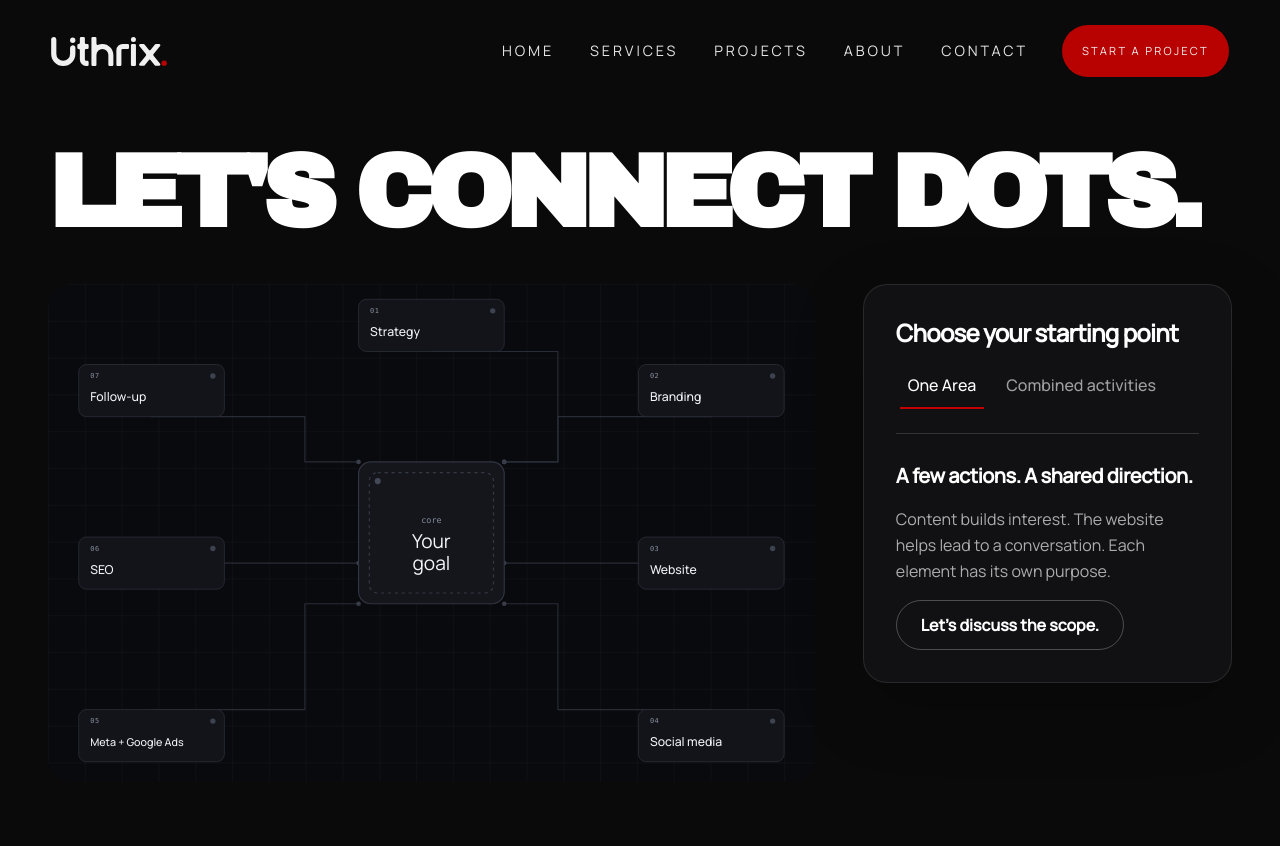
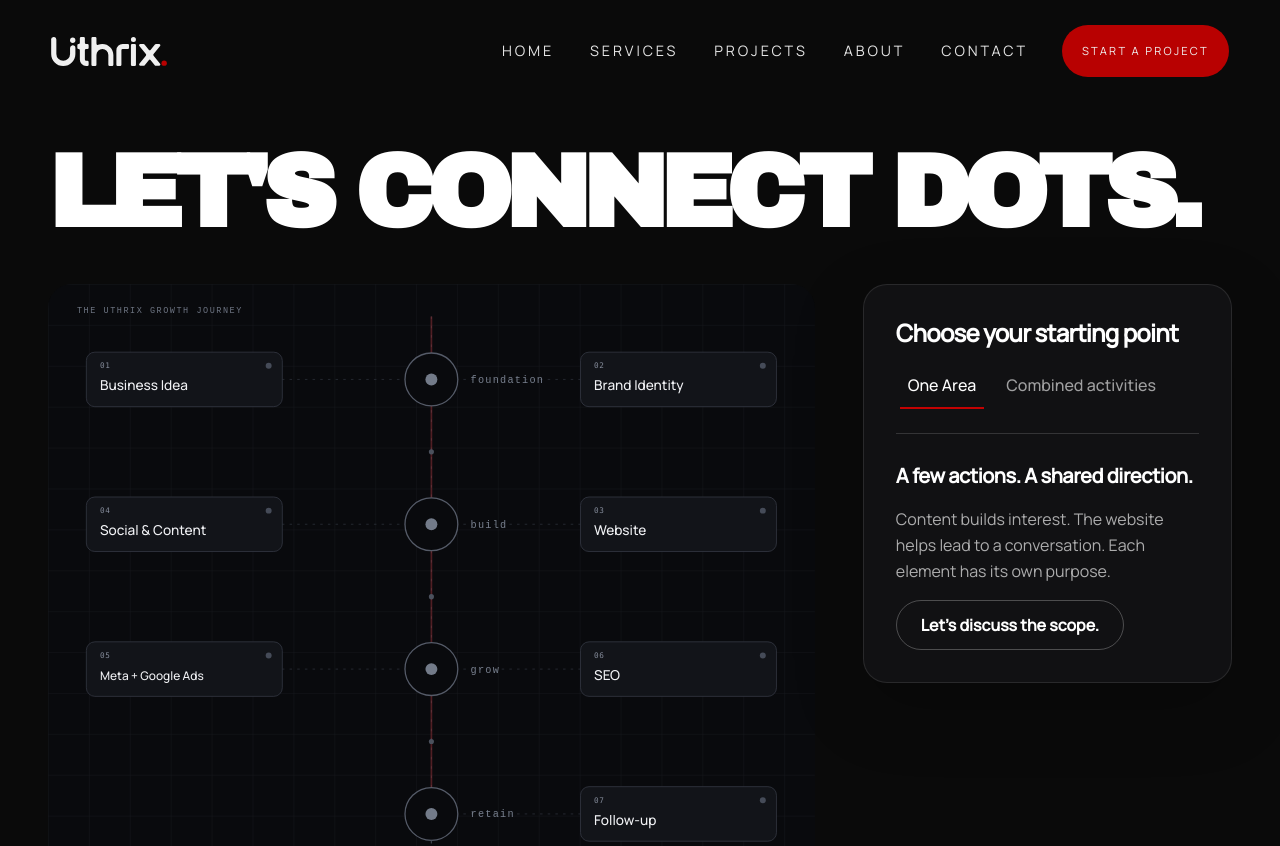
Before and after one commit to Uthrix-Digital/uthrix-digital, a Next.js app: page /ConnetMainDots in a window 1280 px wide. Shown: the top 846 px of the page. Built offline with nearby package versions, Linux system fonts and the light colour scheme.

Commit message:
feat: enhance DotsMap component with improved node structure and styling

```diff
--- a/src/components/shared/(GrowthPathMap)/DotsMap.tsx
+++ b/src/components/shared/(GrowthPathMap)/DotsMap.tsx
@@ -7,17 +7,19 @@ import type { NodeDef, Phase } from "./types";
 import {
   Popover,
   PopoverContent,
+  PopoverDescription,
+  PopoverTitle,
   PopoverTrigger,
 } from "@/components/ui/popover";
 
-interface RadarMapProps {
+interface DotsMapProps {
   mask: number;
   hubLines: string[];
   activePhases: Phase[];
   onNodeClick: (bit: number) => void;
 }
 
-interface GraphNode extends NodeDef {
+interface MapNode extends NodeDef {
   number: string;
   displayLabel: string;
   x: number;
@@ -26,94 +28,48 @@ interface GraphNode extends NodeDef {
   height: number;
 }
 
+const STAGES: readonly { id: Phase; label: string; y: number }[] = [
+  { id: "foundation", label: "foundation", y: 112 },
+  { id: "build", label: "build", y: 282 },
+  { id: "grow", label: "grow", y: 452 },
+  { id: "retain", label: "retain", y: 622 },
+];
+
 const NODE_POSITIONS: Record<
   string,
-  Pick<GraphNode, "number" | "displayLabel" | "x" | "y" | "width" | "height">
+  Pick<MapNode, "number" | "displayLabel" | "x" | "y" | "width" | "height">
 > = {
-  idea: {
-    number: "01",
-    displayLabel: "Strategy",
-    x: 405,
-    y: 20,
-    width: 190,
-    height: 68,
-  },
-  brand: {
-    number: "02",
-    displayLabel: "Branding",
-    x: 770,
-    y: 105,
-    width: 190,
-    height: 68,
-  },
-  website: {
-    number: "03",
-    displayLabel: "Website",
-    x: 770,
-    y: 330,
-    width: 190,
-    height: 68,
-  },
-  social: {
-    number: "04",
-    displayLabel: "Social media",
-    x: 770,
-    y: 555,
-    width: 190,
-    height: 68,
-  },
-  ads: {
-    number: "05",
-    displayLabel: "Meta + Google Ads",
-    x: 40,
-    y: 555,
-    width: 190,
-    height: 68,
-  },
-  seo: {
-    number: "06",
-    displayLabel: "SEO",
-    x: 40,
-    y: 330,
-    width: 190,
-    height: 68,
-  },
-  followup: {
-    number: "07",
-    displayLabel: "Follow-up",
-    x: 40,
-    y: 105,
-    width: 190,
-    height: 68,
-  },
+  idea: { number: "01", displayLabel: "Business Idea", x: 45, y: 80, width: 230, height: 64 },
+  brand: { number: "02", displayLabel: "Brand Identity", x: 625, y: 80, width: 230, height: 64 },
+  website: { number: "03", displayLabel: "Website", x: 625, y: 250, width: 230, height: 64 },
+  social: { number: "04", displayLabel: "Social & Content", x: 45, y: 250, width: 230, height: 64 },
+  ads: { number: "05", displayLabel: "Meta + Google Ads", x: 45, y: 420, width: 230, height: 64 },
+  seo: { number: "06", displayLabel: "SEO", x: 625, y: 420, width: 230, height: 64 },
+  followup: { number: "07", displayLabel: "Follow-up", x: 625, y: 590, width: 230, height: 64 },
 };
 
-const GRAPH_NODES: readonly GraphNode[] = NODES.map((node) => ({
+const GRAPH_NODES: readonly MapNode[] = NODES.map((node) => ({
   ...node,
   ...NODE_POSITIONS[node.id],
 }));
 
-const CENTER = { x: 405, y: 232, width: 190, height: 185 };
+const CENTER_X = 450;
 const RED = "#ff1f28";
-const INACTIVE = "#2c303c";
+const INACTIVE = "#323640";
 const GRID = "#17191f";
 
-function connectorPath(node: GraphNode): string {
-  const isLeft = node.x < CENTER.x;
-  const isTop = node.y < CENTER.y;
-  const nodeX = isLeft ? node.x + node.width : node.x;
-  const nodeY = node.y + node.height / 2;
-  const centerX = isLeft ? CENTER.x : CENTER.x + CENTER.width;
-  const elbowX = isLeft ? centerX - 70 : centerX + 70;
+function stageFor(node: MapNode) {
+  return STAGES.find((stage) => stage.id === node.phase) ?? STAGES[0];
+}
 
-  if (node.y < CENTER.y || node.y > CENTER.y + CENTER.height) {
-    const verticalStart = isTop ? node.y + node.height : node.y;
-    const verticalEnd = isTop ? CENTER.y : CENTER.y + CENTER.height;
-    const startX = node.x + node.width / 2;
-    return `M ${startX} ${verticalStart} H ${elbowX} V ${verticalEnd} H ${centerX}`;
-  }
-
-  return `M ${nodeX} ${nodeY} H ${centerX}`;
+function branchPath(node: MapNode): string {
+  const stage = stageFor(node);
+  const isLeft = node.x < CENTER_X;
+  const startX = isLeft ? node.x + node.width : node.x;
+  const endX = isLeft ? CENTER_X - 30 : CENTER_X + 30;
+  const y = node.y + node.height / 2;
+  const elbowX = isLeft ? CENTER_X - 105 : CENTER_X + 105;
+  return `M ${startX} ${y} H ${elbowX} V ${stage.y} H ${endX}`;
 }
 
 function GridBackground() {
@@ -122,6 +78,13 @@ function GridBackground() {
       <pattern id="growth-map-grid" width="48" height="48" patternUnits="userSpaceOnUse">
         <path d="M 48 0 L 0 0 0 48" fill="none" stroke={GRID} strokeWidth="1" />
       </pattern>
+      <filter id="growth-map-glow" x="-100%" y="-100%" width="300%" height="300%">
+        <feGaussianBlur stdDeviation="5" result="blur" />
+        <feMerge>
+          <feMergeNode in="blur" />
+          <feMergeNode in="SourceGraphic" />
+        </feMerge>
+      </filter>
     </defs>
   );
 }
@@ -132,14 +95,11 @@ function NodeCard({
   isDimmed,
   onNodeClick,
 }: {
-  node: GraphNode;
+  node: MapNode;
   isSelected: boolean;
   isDimmed: boolean;
   onNodeClick: (bit: number) => void;
 }) {
-  const stroke = isSelected ? RED : INACTIVE;
-  const fill = isSelected ? "#1b0d10" : "#121419";
-
   return (
     <motion.g
       role="button"
@@ -153,7 +113,7 @@ function NodeCard({
         }
       }}
       initial={false}
-      animate={{ opacity: isDimmed ? 0.34 : 1 }}
+      animate={{ opacity: isDimmed ? 0.3 : 1 }}
       transition={{ duration: 0.2 }}
       style={{ cursor: "pointer", outline: "none" }}
     >
@@ -163,20 +123,20 @@ function NodeCard({
         width={node.width}
         height={node.height}
         rx="10"
-        fill={fill}
-        stroke={stroke}
-        strokeWidth={isSelected ? 1.5 : 1}
+        fill={isSelected ? "#260d10" : "#121419"}
+        stroke={isSelected ? RED : INACTIVE}
+        strokeWidth={isSelected ? 2 : 1}
       />
       <circle
-        cx={node.x + node.width - 15}
-        cy={node.y + 15}
+        cx={node.x + node.width - 16}
+        cy={node.y + 16}
         r="3.5"
-        fill={isSelected ? RED : "#3c424e"}
+        fill={isSelected ? RED : "#454b58"}
       />
       <text
-        x={node.x + 15}
-        y={node.y + 18}
-        fill={isSelected ? "#ff6d72" : "#8a91a1"}
+        x={node.x + 16}
+        y={node.y + 19}
+        fill={isSelected ? "#ff7378" : "#858c9b"}
         fontSize="9"
         fontFamily="ui-monospace, SFMono-Regular, Menlo, monospace"
         letterSpacing="0.08em"
@@ -184,8 +144,8 @@ function NodeCard({
         {node.number}
       </text>
       <text
-        x={node.x + 15}
-        y={node.y + 48}
+        x={node.x + 16}
+        y={node.y + 45}
         fill="#f1f2f5"
         fontSize={node.displayLabel.length > 16 ? "14" : "16"}
         fontFamily="inherit"
@@ -200,104 +160,163 @@ function NodeCard({
 export function DotsMap({
   mask,
   hubLines,
+  activePhases,
   onNodeClick,
-}: RadarMapProps) {
+}: DotsMapProps) {
   const [openNodeBit, setOpenNodeBit] = useState<number | null>(null);
 
   return (
     <div className="relative w-full overflow-hidden rounded-2xl bg-[#090a0d]">
       <svg
-        viewBox="0 0 1000 650"
+        viewBox="0 0 900 850"
         className="block h-auto w-full select-none"
         role="img"
-        aria-label="Interactive Uthrix growth path map — click a service to explore"
+        aria-label="Interactive Uthrix growth path journey — explore foundation, build, grow, and retain"
       >
         <GridBackground />
-        <rect width="1000" height="650" fill="url(#growth-map-grid)" />
+        <rect width="900" height="720" fill="url(#growth-map-grid)" />
+
+        <text x="34" y="34" fill="#6d7482" fontSize="10" fontFamily="ui-monospace, monospace" letterSpacing="0.18em">
+          THE UTHRIX GROWTH JOURNEY
+        </text>
+
+        <path
+          d={`M ${CENTER_X} 38 V ${STAGES[STAGES.length - 1].y}`}
+          fill="none"
+          stroke="#343944"
+          strokeWidth="1"
+          strokeDasharray="3 8"
+        />
+        <path
+          d={`M ${CENTER_X} 38 V ${STAGES[STAGES.length - 1].y}`}
+          fill="none"
+          stroke={mask ? RED : "#8a3035"}
+          strokeWidth="2"
+          opacity={mask ? 1 : 0.55}
+          filter={mask ? "url(#growth-map-glow)" : undefined}
+        />
 
         {GRAPH_NODES.map((node) => {
           const isSelected = (mask & node.bit) !== 0;
-          const isDimmed = mask !== 0 && !isSelected;
-
           return (
             <path
-              key={`connector-${node.bit}`}
-              d={connectorPath(node)}
+              key={`branch-${node.bit}`}
+              d={branchPath(node)}
               fill="none"
               stroke={isSelected ? RED : INACTIVE}
-              strokeWidth={isSelected ? 2.5 : 1.5}
+              strokeWidth={isSelected ? 2 : 1}
+              strokeDasharray={isSelected ? undefined : "2 7"}
               strokeLinecap="round"
               strokeLinejoin="round"
-              opacity={isDimmed ? 0.25 : isSelected ? 1 : 0.9}
+              opacity={mask !== 0 && !isSelected ? 0.2 : isSelected ? 1 : 0.8}
             />
           );
         })}
 
-        {GRAPH_NODES.map((node) => (
-          <circle
-            key={`port-${node.bit}`}
-            cx={node.x < CENTER.x ? CENTER.x : CENTER.x + CENTER.width}
-            cy={
-              node.y < CENTER.y
-                ? CENTER.y
-                : node.y > CENTER.y + CENTER.height
-                  ? CENTER.y + CENTER.height
-                  : node.y + node.height / 2
-            }
-            r="3"
-            fill={(mask & node.bit) !== 0 ? RED : "#383d49"}
-            opacity={mask !== 0 && (mask & node.bit) === 0 ? 0.35 : 1}
-          />
-        ))}
+        {STAGES.map((stage, index) => {
+          const isActive = activePhases.includes(stage.id);
+          const isLast = index === STAGES.length - 1;
+          return (
+            <g key={stage.id}>
+              <circle
+                cx={CENTER_X}
+                cy={stage.y}
+                r="31"
+                fill="#090a0d"
+                stroke={isActive ? RED : "#555b68"}
+                strokeWidth={isActive ? 2 : 1.5}
+              />
+              <circle
+                cx={CENTER_X}
+                cy={stage.y}
+                r="7"
+                fill={isActive ? RED : "#737b89"}
+                filter={isActive ? "url(#growth-map-glow)" : undefined}
+              />
+              <text
+                x={CENTER_X + 46}
+                y={stage.y + 4}
+                fill={isActive ? "#f1f2f5" : "#777f8d"}
+                fontSize="12"
+                fontFamily="ui-monospace, monospace"
+                letterSpacing="0.12em"
+              >
+                {stage.label}
+              </text>
+              {!isLast && (
+                <circle
+                  cx={CENTER_X}
+                  cy={stage.y + 85}
+                  r="3"
+                  fill={activePhases.includes(STAGES[index + 1].id) ? RED : "#4b515d"}
+                />
+              )}
+            </g>
+          );
+        })}
 
-        <rect
-          x={CENTER.x}
-          y={CENTER.y}
-          width={CENTER.width}
-          height={CENTER.height}
-          rx="16"
-          fill="#14161c"
-          stroke="#303541"
+        <path
+          d={`M ${CENTER_X} ${STAGES[STAGES.length - 1].y + 31} V 716`}
+          fill="none"
+          stroke={mask ? RED : "#4b515d"}
           strokeWidth="1.5"
+          strokeDasharray="3 8"
+          strokeLinecap="round"
+          opacity={mask ? 1 : 0.8}
         />
-        <rect
-          x={CENTER.x + 14}
-          y={CENTER.y + 14}
-          width={CENTER.width - 28}
-          height={CENTER.height - 28}
-          rx="11"
-          fill="none"
-          stroke={mask ? RED : "#343944"}
-          strokeWidth="1.5"
-          strokeDasharray="4 5"
+        <circle
+          cx={CENTER_X}
+          cy="716"
+          r="3"
+          fill={mask ? RED : "#737b89"}
         />
-        <circle cx={CENTER.x + 25} cy={CENTER.y + 25} r="4" fill={mask ? RED : "#424855"} />
-        <text
-          x={CENTER.x + CENTER.width / 2}
-          y={CENTER.y + 80}
-          textAnchor="middle"
-          fill="#858c9c"
-          fontSize="11"
-          fontFamily="ui-monospace, SFMono-Regular, Menlo, monospace"
-        >
-          core
-        </text>
+
         <motion.g
           key={hubLines.join("|")}
           initial={{ opacity: 0 }}
           animate={{ opacity: 1 }}
           transition={{ duration: 0.2 }}
         >
+          <circle
+            cx={CENTER_X}
+            cy="770"
+            r="52"
+            fill="#14161c"
+            stroke={mask ? RED : "#555b68"}
+            strokeWidth={mask ? 2 : 1.5}
+            filter={mask ? "url(#growth-map-glow)" : undefined}
+          />
+          <circle
+            cx={CENTER_X}
+            cy="770"
+            r="40"
+            fill="none"
+            stroke={mask ? RED : "#343944"}
+            strokeWidth="1.5"
+            strokeDasharray="3 5"
+          />
+          <circle cx={CENTER_X - 30} cy="740" r="4" fill={mask ? RED : "#737b89"} />
+          <text
+            x={CENTER_X}
+            y="760"
+            textAnchor="middle"
+            fill="#858c9c"
+            fontSize="10"
+            fontFamily="ui-monospace, monospace"
+            letterSpacing="0.14em"
+          >
+            YOUR GOAL
+          </text>
           {hubLines.map((line, index) => (
             <text
               key={line + index}
-              x={CENTER.x + CENTER.width / 2}
-              y={CENTER.y + 112 + index * 29}
+              x={CENTER_X}
+              y={780 + index * 16}
               textAnchor="middle"
               fill="#f4f5f7"
-              fontSize={hubLines.length > 1 ? "25" : "28"}
+              fontSize={hubLines.length > 1 ? "15" : "17"}
               fontFamily="inherit"
-              fontWeight="400"
+              fontWeight="500"
             >
               {line}
             </text>
@@ -317,14 +336,11 @@ export function DotsMap({
 
       {GRAPH_NODES.map((node) => {
         const isSelected = (mask & node.bit) !== 0;
-
         return (
           <Popover
             key={`popover-${node.bit}`}
             open={openNodeBit === node.bit && isSelected}
-            onOpenChange={(open) => {
-              setOpenNodeBit(open ? node.bit : null);
-            }}
+            onOpenChange={(open) => setOpenNodeBit(open ? node.bit : null)}
           >
             <PopoverTrigger
               type="button"
@@ -336,29 +352,33 @@ export function DotsMap({
               }}
               className="absolute rounded-[10px] border-0 bg-transparent p-0 focus-visible:outline-none focus-visible:ring-2 focus-visible:ring-[#ff1f28]"
               style={{
-                left: `${(node.x / 1000) * 100}%`,
-                top: `${(node.y / 650) * 100}%`,
-                width: `${(node.width / 1000) * 100}%`,
-                height: `${(node.height / 650) * 100}%`,
+                left: `${(node.x / 900) * 100}%`,
+                top: `${(node.y / 850) * 100}%`,
+                width: `${(node.width / 900) * 100}%`,
+                height: `${(node.height / 850) * 100}%`,
               }}
             >
               <span className="sr-only">{node.displayLabel}</span>
             </PopoverTrigger>
-
             <PopoverContent
               side="top"
-              sideOffset={10}
-              className="w-64"
-              align="start"
+              sideOffset={16}
+              align="end"
+              className="bg-background text-foreground"
             >
-              <div className="space-y-1.5">
-                <p className="font-semibold text-black">{node.label}</p>
-                <p className="text-xs leading-relaxed text-black/60">
+              <div className="space-y-4">
+                <div className="flex items-start justify-between gap-5">
+                  <PopoverTitle className="text-black!">{node.label}</PopoverTitle>
+                  <span className="shrink-0 pt-1 font-mono text-xs tracking-[0.18em] text-foreground/45">
+                    {node.number}
+                  </span>
+                </div>
+                <PopoverDescription className="text-base leading-relaxed text-foreground/70">
                   {node.summary}
-                </p>
-                <p className="text-xs leading-relaxed text-black/45">
-                  {node.why}
-                </p>
+                </PopoverDescription>
+                <div className="border-t border-foreground/15 pt-4">
+                  <p className="text-sm leading-relaxed text-foreground/50">{node.why}</p>
+                </div>
               </div>
             </PopoverContent>
           </Popover>
--- a/src/components/shared/(GrowthPathMap)/GrowthPathMap.tsx
+++ b/src/components/shared/(GrowthPathMap)/GrowthPathMap.tsx
@@ -73,7 +73,7 @@ export function GrowthPathMap() {
       </section>
 
       <aside className="min-w-0 rounded-3xl border border-white/10 bg-[#111113] p-6 text-white shadow-[0_24px_70px_rgba(0,0,0,0.22)] sm:p-8 lg:sticky lg:top-8">
-        <p className="text-xl font-semibold tracking-[-0.03em] sm:text-2xl">
+        <p className="!text-white text-xl font-semibold tracking-[-0.03em] sm:text-2xl">
           Choose your starting point
         </p>
 
@@ -89,13 +89,13 @@ export function GrowthPathMap() {
             <TabsList variant="line" className="gap-3">
               <TabsTrigger
                 value="single"
-                className="h-10 px-2 text-base text-white/60 hover:text-white data-active:text-white"
+                className="!text-white/60 h-10 px-2 text-base hover:!text-white data-active:!text-white"
               >
                 One Area
               </TabsTrigger>
               <TabsTrigger
                 value="combined"
-                className="h-10 px-2 text-base text-white/60 hover:text-white data-active:text-white"
+                className="!text-white/60 h-10 px-2 text-base hover:!text-white data-active:!text-white"
               >
                 Combined activities
               </TabsTrigger>
```
Also changed, not shown: src/components/ui/popover.tsx (+5 -2 lines).
